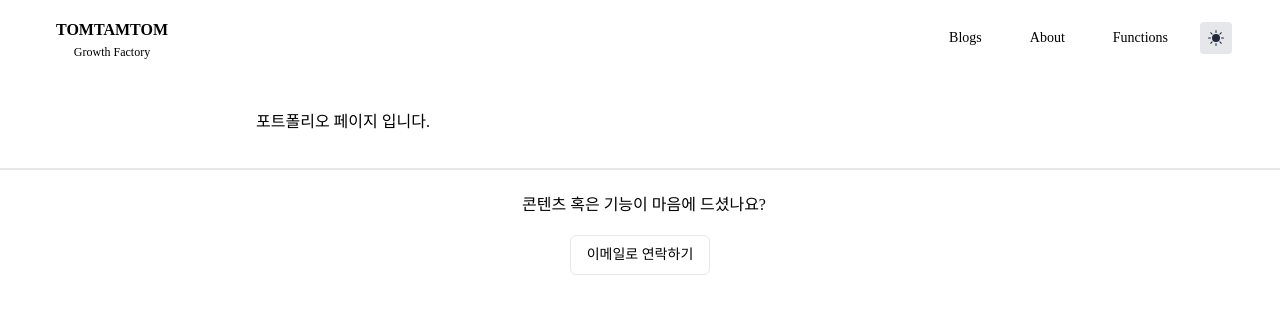
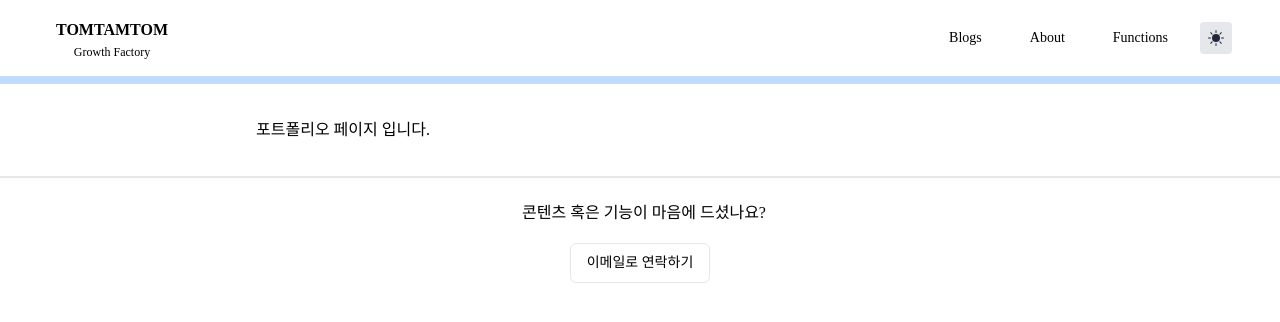
Before and after one commit to yungsuKo/tomtamtom_blog, a Next.js app: page /about in a window 1280 px wide. Shown: the top 322 px of the page. Built offline with nearby package versions, Linux system fonts and the light colour scheme.

Commit message:
scroll progress

```diff
--- a/components/Header.js
+++ b/components/Header.js
@@ -16,24 +16,31 @@ import { Button } from './ui/button';
 export default function Header() {
   // github test
   const [isScroll, setisScrollDirection] = useState(false);
+  const [scrollP, setScrollP] = useState(0);
+
   useEffect(() => {
+    const windowH =
+      document.documentElement.scrollHeight -
+      document.documentElement.clientHeight;
+    console.log(windowH);
     const updateScrollDirection = () => {
       const direction = scrollY > 0 ? true : false;
       if (direction !== isScroll) {
         setisScrollDirection(direction);
       }
+      setScrollP((window.scrollY / windowH) * 100);
     };
     window.addEventListener('scroll', updateScrollDirection);
-    console.log(isScroll);
+    console.log(scrollP);
     return () => {
       window.removeEventListener('scroll', updateScrollDirection);
     };
-  }, [isScroll]);
+  }, [scrollP]);
 
   return (
     <div
       className={`top-0 sticky bg-white dark:bg-black transition-all ${
-        isScroll ? 'border-b-4 border-gray-400 duration-1000' : ''
+        isScroll ? 'border-b-2 border-gray-400 duration-1000' : ''
       }`}
     >
       <div className="flex px-4 py-4 mx-auto md:px-12">
@@ -64,6 +71,7 @@ export default function Header() {
           <DarkMode className="" />
         </div>
       </div>
+      <div className="h-2 w-full bg-blue-200"></div>
     </div>
   );
 }
```
